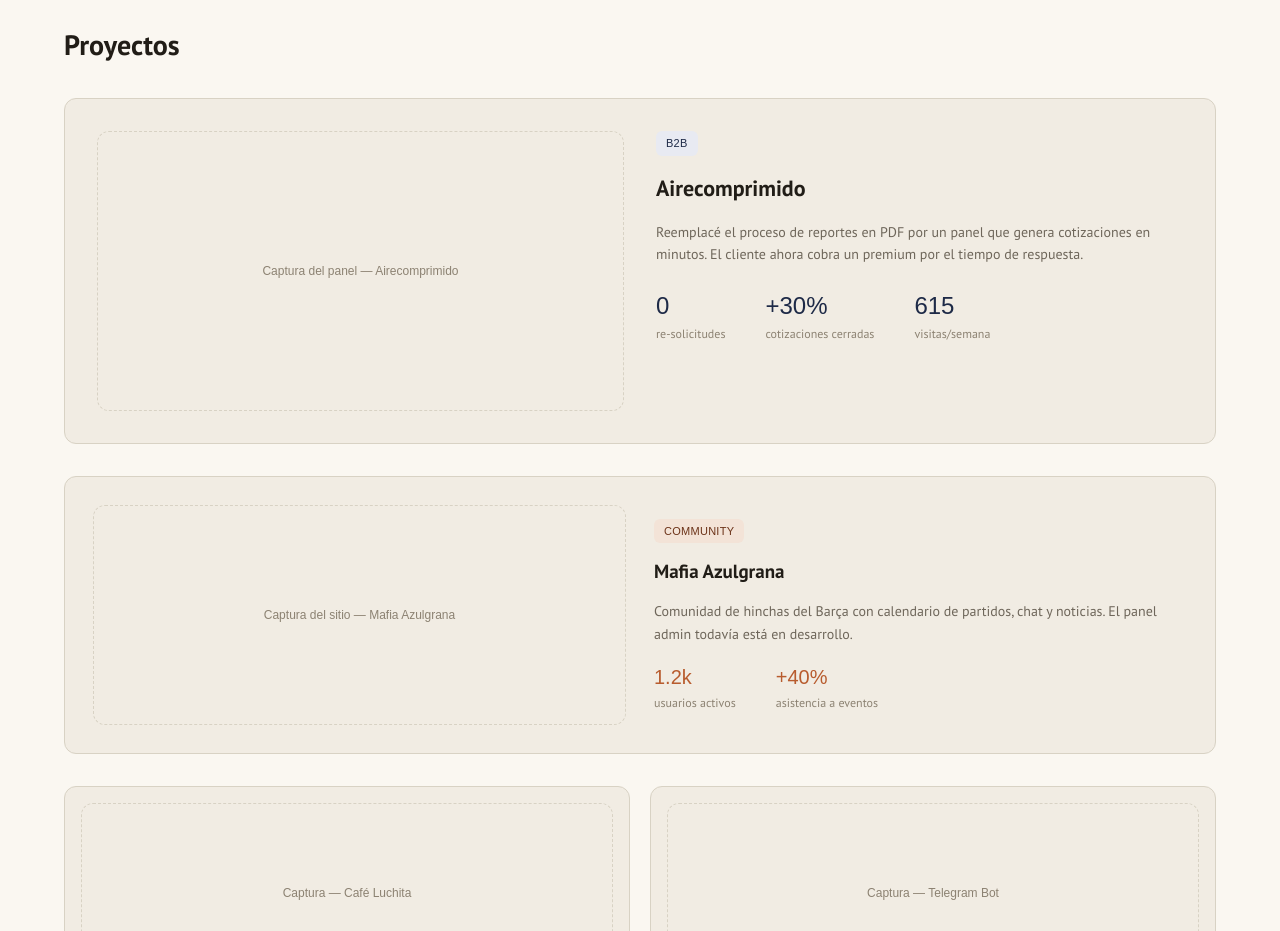
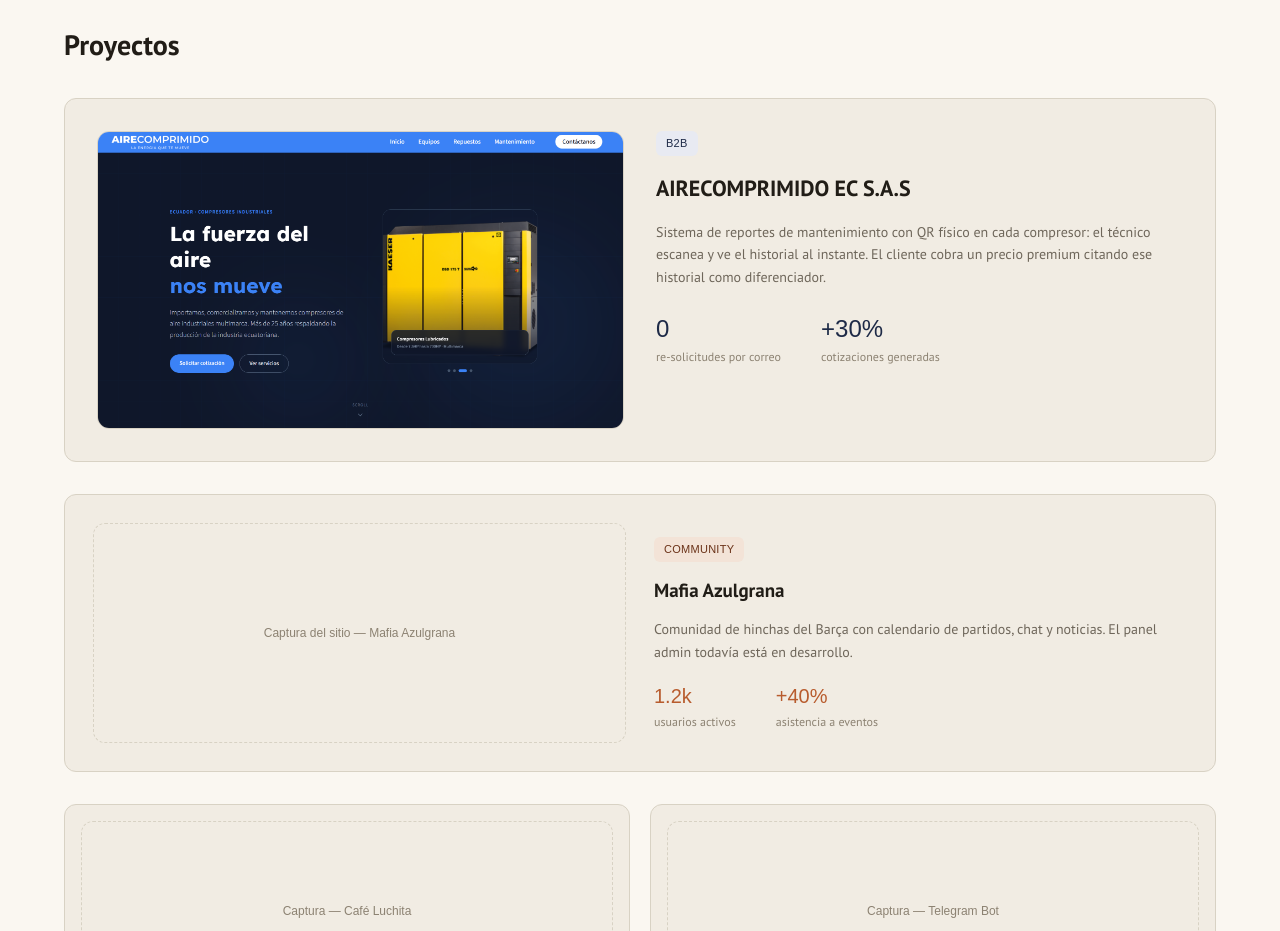
Before and after one commit to NicoAguirre1105/portfolio, a Next.js app: page / in a window 1280 px wide. Shown: the part 840-1771 px from the top of the page. Built offline with nearby package versions, Linux system fonts and the light colour scheme; a web font is replaced by a local one.

Commit message:
content (AC): update airecomprimido's card informaction

```diff
--- a/app/components/ProjectOverlay.tsx
+++ b/app/components/ProjectOverlay.tsx
@@ -32,11 +32,25 @@ export function ProjectOverlay({ open, onClose }: { open: boolean; onClose: () =
           </h2>
         </div>
 
-        <div className="flex flex-col gap-4">
-          <span className="text-[13px] font-medium">Antes</span>
+        <div className="flex flex-col gap-3">
+          <span className="text-lg font-bold">El problema</span>
           <p className="text-sm leading-[1.7] text-ink-soft">{airecomprimido.overlay.before}</p>
-          <span className="text-[13px] font-medium">Después</span>
-          <p className="text-sm leading-[1.7] text-ink-soft">{airecomprimido.overlay.after}</p>
+        </div>
+
+        <div className="flex flex-col gap-3">
+          <span className="text-lg font-bold">La decisión clave</span>
+          {airecomprimido.overlay.decision.map((paragraph) => (
+            <p key={paragraph} className="text-sm leading-[1.7] text-ink-soft">
+              {paragraph}
+            </p>
+          ))}
+        </div>
+
+        <div className="flex flex-col gap-3">
+          <span className="text-lg font-bold">Arquitectura</span>
+          <p className="text-sm leading-[1.7] text-ink-soft">
+            {airecomprimido.overlay.architecture}
+          </p>
         </div>
 
         <div className="flex flex-wrap gap-[clamp(20px,4vw,40px)] border-y border-border py-5">
@@ -46,12 +60,12 @@ export function ProjectOverlay({ open, onClose }: { open: boolean; onClose: () =
         </div>
 
         <div className="flex flex-col gap-3">
-          <span className="text-[13px] font-medium">Proceso</span>
-          <p className="text-sm leading-[1.7] text-ink-soft">{airecomprimido.overlay.process}</p>
+          <span className="text-lg font-bold">El resultado</span>
+          <p className="text-sm leading-[1.7] text-ink-soft">{airecomprimido.overlay.after}</p>
         </div>
 
         <div className="flex flex-col gap-3">
-          <span className="text-[13px] font-medium">Stack</span>
+          <span className="text-lg font-bold">Stack</span>
           <div className="flex flex-wrap gap-2">
             {airecomprimido.overlay.stack.map((tech) => (
               <Chip key={tech}>{tech}</Chip>
--- a/app/components/ProjectsSection.tsx
+++ b/app/components/ProjectsSection.tsx
@@ -1,3 +1,4 @@
+import Image from "next/image";
 import { ImagePlaceholder, Metric, Section, Tag } from "./ui";
 import { airecomprimido, mafiaAzulgrana, tertiaryProjects } from "../data/content";
 
@@ -7,10 +8,14 @@ function LeadProjectCard({ onOpen }: { onOpen: () => void }) {
       onClick={onOpen}
       className="flex flex-wrap gap-8 rounded-xl border border-border bg-surface p-5 text-left sm:p-8"
     >
-      <div className="min-w-[280px] flex-1 basis-[380px]">
-        <ImagePlaceholder
-          label="Captura del panel — Airecomprimido"
-          className="h-full min-h-[280px] w-full"
+      <div className="relative min-w-[280px] flex-1 basis-[380px] self-center overflow-hidden rounded-xl border border-border">
+        <Image
+          src="/projects/airecomprimido.png"
+          alt="Captura del sitio de Airecomprimido"
+          width={1892}
+          height={866}
+          sizes="(min-width: 640px) 380px, 100vw"
+          className="h-auto w-full"
         />
       </div>
       <div className="flex min-w-[280px] flex-1 basis-[380px] flex-col justify-center gap-4">
--- a/app/data/content.ts
+++ b/app/data/content.ts
@@ -5,23 +5,26 @@ export interface ProjectMetric {
 
 export const airecomprimido = {
   tag: "b2b" as const,
-  title: "Airecomprimido",
+  title: "AIRECOMPRIMIDO EC S.A.S",
   cardDescription:
-    "Reemplacé el proceso de reportes en PDF por un panel que genera cotizaciones en minutos. El cliente ahora cobra un premium por el tiempo de respuesta.",
+    "Sistema de reportes de mantenimiento con QR físico en cada compresor: el técnico escanea y ve el historial al instante. El cliente cobra un precio premium citando ese historial como diferenciador.",
   metrics: [
-    { value: "0", label: "re-solicitudes" },
-    { value: "+30%", label: "cotizaciones cerradas" },
-    { value: "615", label: "visitas/semana" },
+    { value: "0", label: "re-solicitudes por correo" },
+    { value: "+30%", label: "cotizaciones generadas" },
   ] as ProjectMetric[],
   overlay: {
     before:
-      "El cliente cotizaba por PDF: cada solicitud implicaba ida y vuelta por correo, re-solicitudes por datos faltantes y varios días de espera antes de cerrar.",
+      "Cada mantenimiento terminaba en un PDF por correo. Cuando ese correo se perdía —inbox equivocado, sin acceso para el técnico en planta— la única salida era reenviarlo: entre 4 y 8 veces por semana, tiempo administrativo que no generaba valor, solo tapaba un problema que el propio sistema creaba.",
+    decision: [
+      "La pregunta no era cómo digitalizar el PDF, sino quién necesita el reporte y dónde está en el momento en que lo necesita: un técnico junto al compresor, con las manos ocupadas, muchas veces en medio de una falla. Una app propia quedó descartada —nadie instala una app para un dato que consulta una vez cada tanto—, y un login universal era la misma fricción del correo, solo que en otra pantalla.",
+      "La solución fue un código QR físico en cada compresor, vinculado a su ficha. Apuntas, escaneas, ves el historial de esa máquina puntual, sin instalar nada ni pedir credenciales. Esa misma decisión terminó siendo también el diferenciador frente a la competencia: ningún otro proveedor de la zona ofrece verificación instantánea in situ.",
+    ],
+    architecture:
+      "Next.js unifica catálogo público (rápido e indexable, para captar cotizaciones nuevas), historial por cliente y panel admin en un solo proyecto —nada de tres sistemas que alguien sin equipo técnico tendría que sostener. Supabase modela la jerarquía de acceso (empresa / área / equipo) con row-level security en la base de datos en vez de un sistema de permisos hecho a mano: menos superficie de error sobre datos operativos reales. TypeScript corre en todo el proyecto porque esto no es contenido decorativo — son registros de mantenimiento real.",
     after:
-      "Reemplacé el proceso por un panel web donde el cliente arma la cotización en minutos, con validación en el momento. Cero re-solicitudes desde que está en producción, y ahora cobra un premium por el tiempo de respuesta.",
-    process:
-      "Empecé mapeando el flujo real de cotización con el cliente, no el que asumía que existía. El panel se construyó en iteraciones cortas, probando cada versión con cotizaciones reales antes de seguir.",
-    stack: ["React", "TypeScript", "Next.js", "PostgreSQL"],
-    note: "El módulo de reportes históricos todavía está en desarrollo — por ahora el panel cubre cotización y seguimiento activo.",
+      "Las re-solicitudes de reportes bajaron a cero: el dato vive donde está la máquina, no en un inbox. Las cotizaciones generadas desde el sitio subieron 30% desde el lanzamiento. Y el efecto que más le importa al cliente: ahora cobra un precio premium por su servicio, citando el historial transparente como diferenciador frente a otros proveedores —verificable por cualquiera que escanee el compresor.",
+    stack: ["Next.js", "TypeScript", "Supabase", "cPanel"],
+    note: "Que el sistema fuera fácil de mantener era un requisito, no un extra: el equipo de AIRECOMPRIMIDO —sin conocimiento técnico— da de alta unidades nuevas, genera su QR y carga reportes desde el panel admin, sin depender de mí para el día a día.",
   },
 };
 
```
Also changed, not shown: public/projects/airecomprimido.png (added), 1 other file (tests, documents, lock files or other folders).
